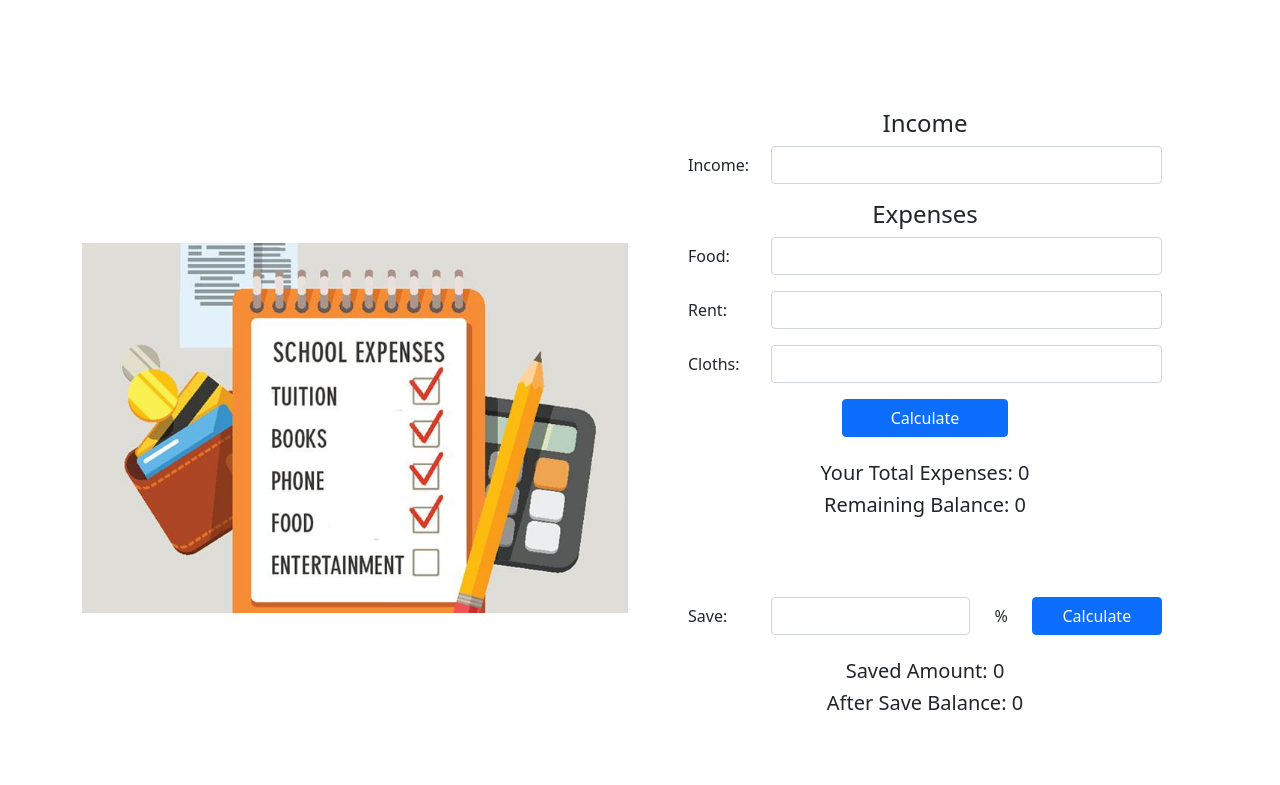
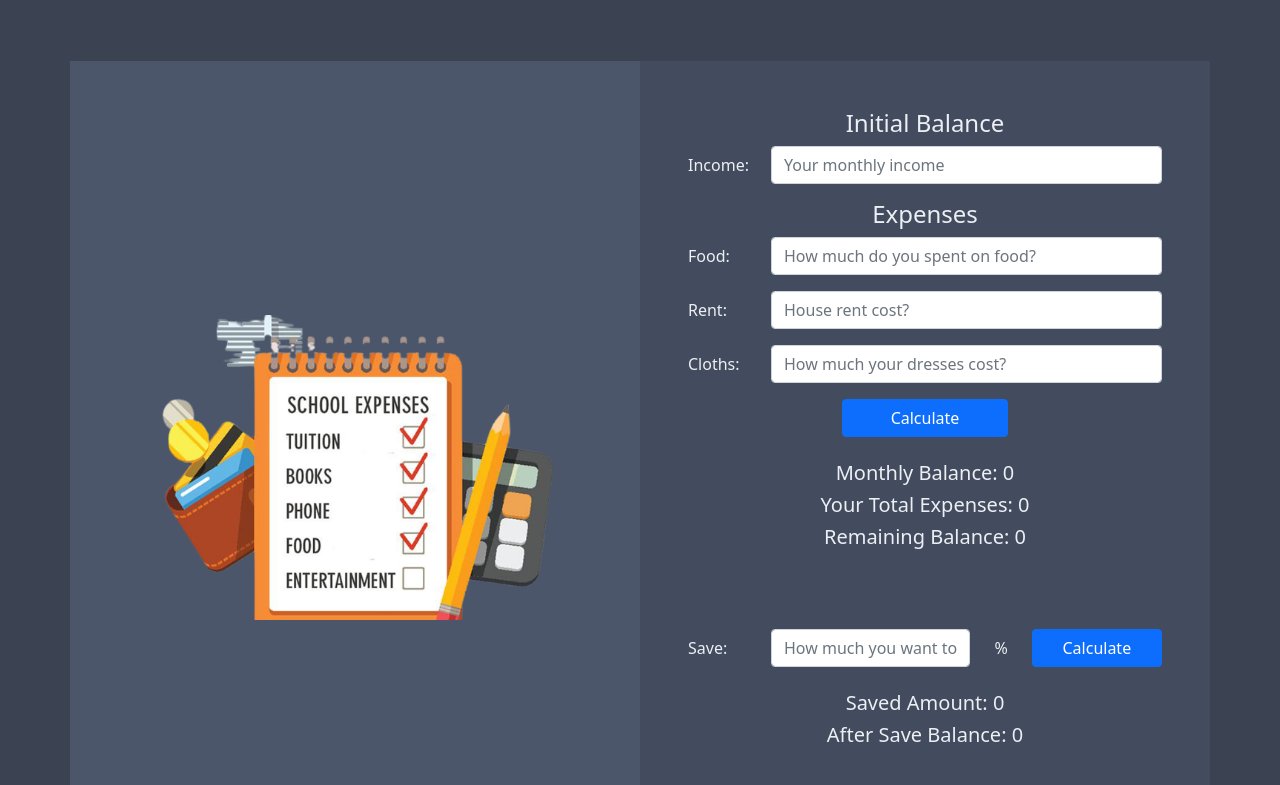
Before and after one commit to zhSHUVO/Student-Budget, a plain HTML site: page index.html in a window 1280 px wide. Shown: the part 131-916 px from the top of the page. Drawn offline with nearby package versions, Linux system fonts and the light colour scheme.

Commit message:
css added with some design changes

```diff
--- a/index.html
+++ b/index.html
@@ -31,36 +31,56 @@
       <div class="container">
         <div class="row justify-content-center">
           <!-- leftside image -->
-          <div class="col-lg-6 col-sm-10 d-flex align-items-center">
-            <img class="img-fluid" src="./images/expenses.jpg" alt="" />
+          <div class="left-img col-lg-6 col-sm-10 d-flex align-items-center">
+            <img class="img-fluid p-5" src="./images/expenses.png" alt="" />
           </div>
           <!-- rightside form -->
-          <div class="col-lg-6 col-sm-10 gy-5 px-5">
+          <div class="right-form col-lg-6 col-sm-10 g-sm-5 g-lg-0 p-5">
             <form>
-              <h4 class="text-center">Income</h4>
+              <h4 class="text-center">Initial Balance</h4>
               <div class="row mb-3">
                 <label class="col-sm-2 col-form-label">Income:</label>
                 <div class="col-sm-10">
-                  <input type="text" class="form-control" id="" />
+                  <input
+                    type="text"
+                    class="form-control"
+                    id=""
+                    placeholder="Your monthly income"
+                  />
                 </div>
               </div>
               <h4 class="text-center">Expenses</h4>
               <div class="row mb-3">
                 <label class="col-sm-2 col-form-label">Food:</label>
                 <div class="col-sm-10">
-                  <input type="text" class="form-control" id="" />
+                  <input
+                    type="text"
+                    class="form-control"
+                    id=""
+                    placeholder="How much do you spent on food?"
+                  />
                 </div>
               </div>
               <div class="row mb-3">
                 <label class="col-sm-2 col-form-label">Rent:</label>
                 <div class="col-sm-10">
-                  <input type="text" class="form-control" id="" />
+                  <input
+                    type="text"
+                    class="form-control"
+                    id=""
+                    placeholder="House rent cost?"
+                  />
                 </div>
               </div>
               <div class="row mb-3">
                 <label class="col-sm-2 col-form-label">Cloths:</label>
                 <div class="col-sm-10">
-                  <input type="text" class="form-control" id="" />
+                  <input
+                    type="text"
+                    class="form-control"
+                    id=""
+                    placeholder="How much your dresses cost?"
+                  />
                 </div>
               </div>
               <!-- clculate button -->
@@ -72,6 +92,7 @@
             </form>
             <!-- calculated expenses -->
             <div class="py-4 text-center">
+              <h5>Monthly Balance: <span id="monthly-balance"> 0 </span></h5>
               <h5>Your Total Expenses: <span id="total-expenses"> 0 </span></h5>
               <h5>
                 Remaining Balance: <span id="remaining-balance"> 0 </span>
@@ -82,7 +103,12 @@
             <div class="row py-5">
               <label class="col-sm-2 col-form-label">Save:</label>
               <div class="col-sm-10 d-flex">
-                <input type="text" class="form-control" id="" />
+                <input
+                  type="text"
+                  class="form-control"
+                  id=""
+                  placeholder="How much you want to save?"
+                />
                 <p class="px-4 col-form-label">%</p>
                 <button type="submit" class="btn btn-primary col-sm-4">
                   Calculate
--- a/style/style.css
+++ b/style/style.css
@@ -0,0 +1,16 @@
+body {
+  background-color: #3b4252;
+  color: #eceff4;
+}
+
+header {
+  color: #eceff4;
+}
+
+.left-img {
+  background-color: #4c566a;
+}
+
+.right-form {
+  background-color: #434c5e;
+}
```
Also changed, not shown: images/expenses.jpg (deleted), images/expenses.png (added).
